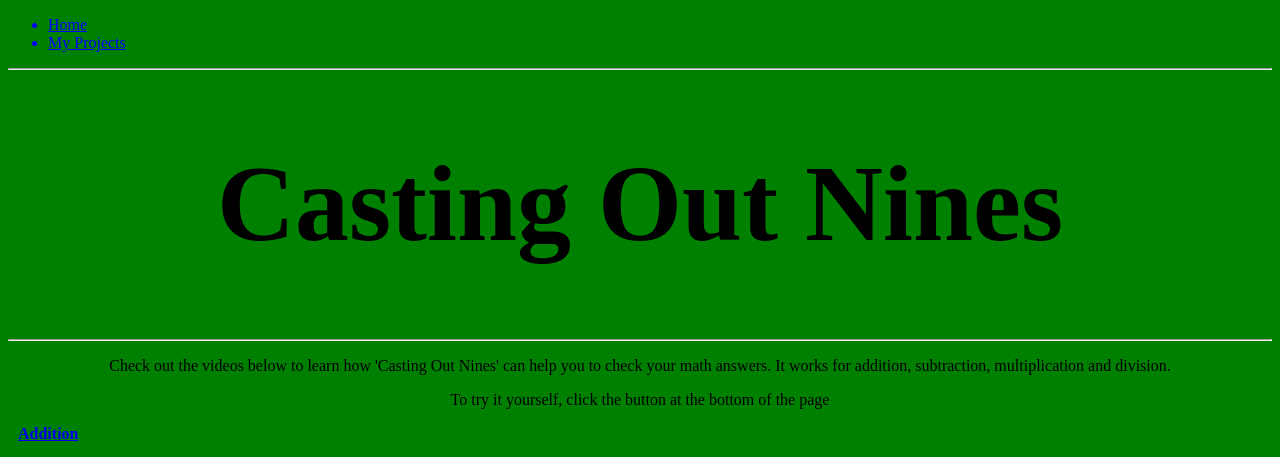
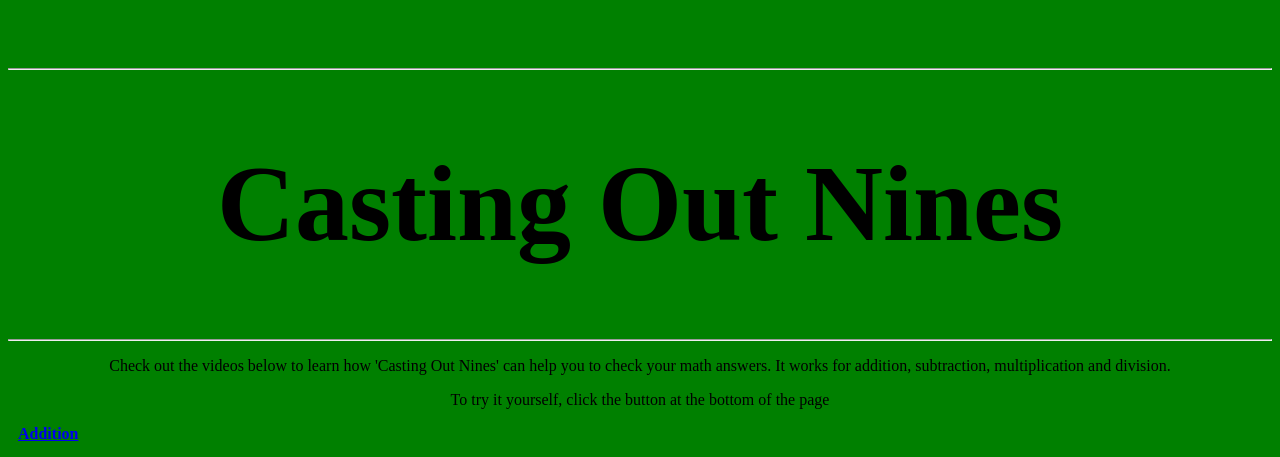
Before and after one commit to mebartsch/mebartsch.github.io, a Jekyll site: the page projects/Aaapolopolis/index.html, which Jekyll copies as it is, in a window 1280 px wide. Shown: the top 457 px of the page. Built offline with Jekyll 4.4.1, drawn with Linux system fonts in a browser that asks for light colours; grey boxes are pictures that could not be loaded.

Commit message:
Create index.html

```diff
--- a/projects/Aaapolopolis/index.html
+++ b/projects/Aaapolopolis/index.html
@@ -23,9 +23,9 @@
  <body bgcolor="green">
 	<!-- NAVIGATION BUTTONS -->
 	<nav>
-	   <ul style="color:blue">
-		   <li><a style="color:blue" href="/">Home</a></li>
-		   <li><a style="color:blue" href="/projects">My Projects</a></li>
+	   <ul style="color:green">
+		   <li><a style="color:green" href="/">Home</a></li>
+		   <li><a style="color:green" href="/projects">My Projects</a></li>
 	   </ul>
 	</nav>
 
@@ -38,7 +38,7 @@
 
         <!-- add video links -->
            <div class="frame">
-             <p><a href="https://www.youtube.com/embed/7bqzY9JvAPg?ecver=2"><b>Addition</b></a></p> <iframe src="https://www.youtube.com/embed/7bqzY9JvAPg?ecver=2" width='495' height='350'></iframe>
+             <p><a href="https://user-images.githubusercontent.com/24393098/27112911-a30c91b2-506e-11e7-8143-32a2fe17786c.png"><b>Addition</b></a></p> <iframe src="https://www.youtube.com/embed/7bqzY9JvAPg?ecver=2" width='495' height='350'></iframe>
            </div>
 
         <div class="frame">
```
